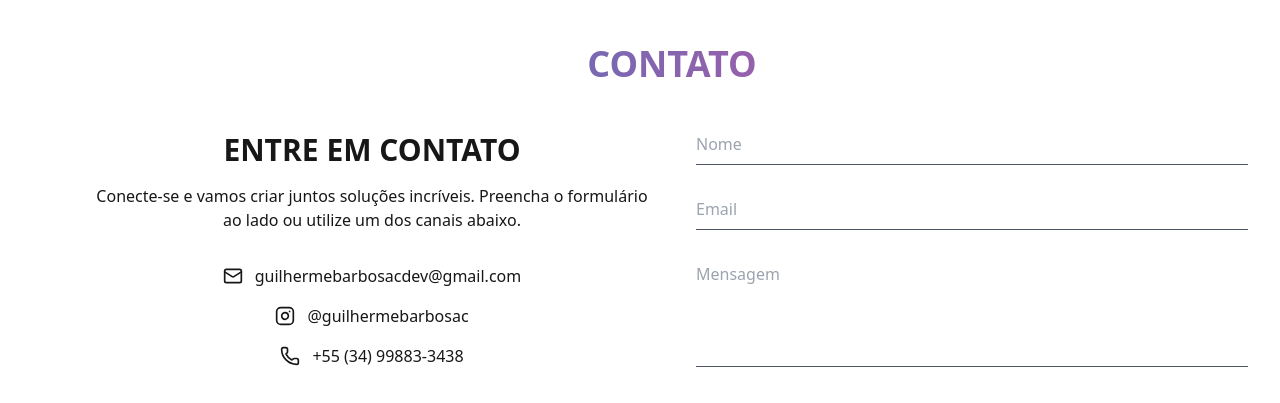
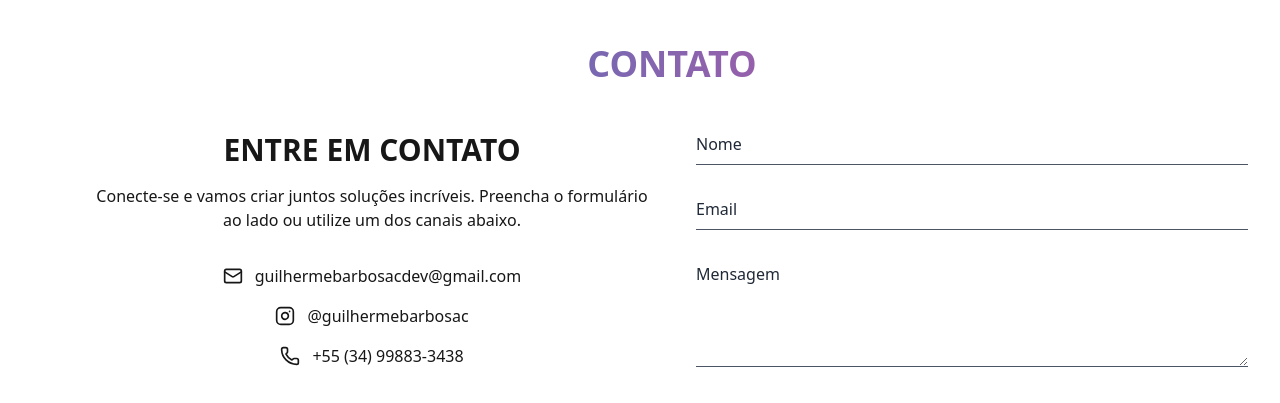
Before and after one commit to guilhermebarbosac-dev/portfolio-guidev, a Next.js app: page / in a window 1280 px wide. Shown: the part 3460-3863 px from the top of the page. Built offline with nearby package versions, Linux system fonts and the light colour scheme.

Commit message:
fixs insputs labels

```diff
--- a/app/_components/Contact.tsx
+++ b/app/_components/Contact.tsx
@@ -133,7 +133,7 @@ export default function Contact() {
                   value={formData.name}
                   onChange={(e) => setFormData({...formData, name: e.target.value})}
                   placeholder="Nome"
-                  className="w-full pb-2 bg-transparent border-b border-gray-600 focus:border-white outline-none transition-colors"
+                  className="w-full pb-2 bg-transparent border-b border-gray-600 focus:border-white outline-none transition-colors placeholder:text-gray-800"
                   required
                   disabled={isSubmitting}
                 />
@@ -146,7 +146,7 @@ export default function Contact() {
                   value={formData.email}
                   onChange={(e) => setFormData({...formData, email: e.target.value})}
                   placeholder="Email"
-                  className="w-full pb-2 bg-transparent border-b border-gray-600 focus:border-white outline-none transition-colors"
+                  className="w-full pb-2 bg-transparent border-b border-gray-600 focus:border-white outline-none transition-colors placeholder:text-gray-800"
                   required
                   disabled={isSubmitting}
                 />
@@ -159,7 +159,7 @@ export default function Contact() {
                   onChange={(e) => setFormData({...formData, message: e.target.value})}
                   placeholder="Mensagem"
                   rows={4}
-                  className="w-full pb-2 bg-transparent border-b border-gray-600 focus:border-white outline-none transition-colors resize-none"
+                  className="w-full pb-2 bg-transparent border-b border-gray-600 focus:border-white outline-none transition-colors placeholder:text-gray-800"
                   required
                   disabled={isSubmitting}
                 />
```
